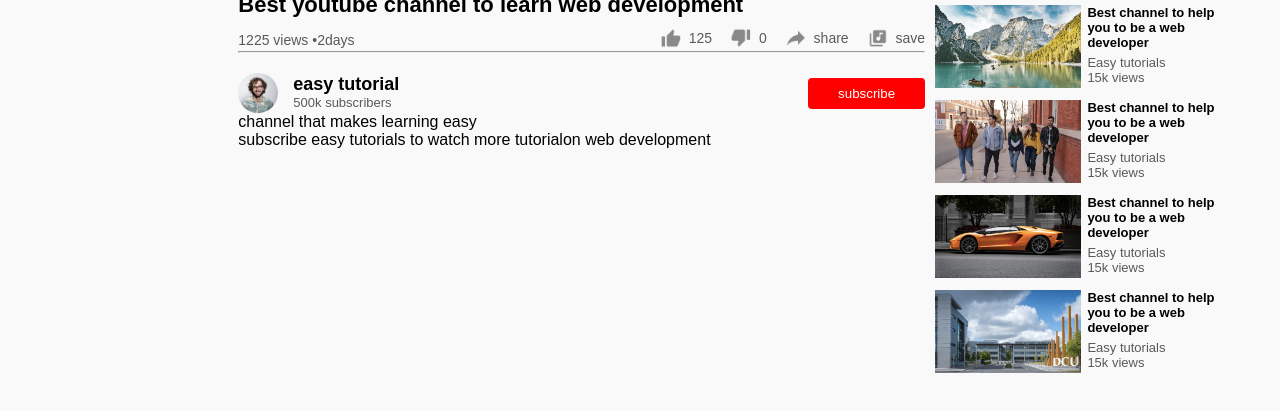
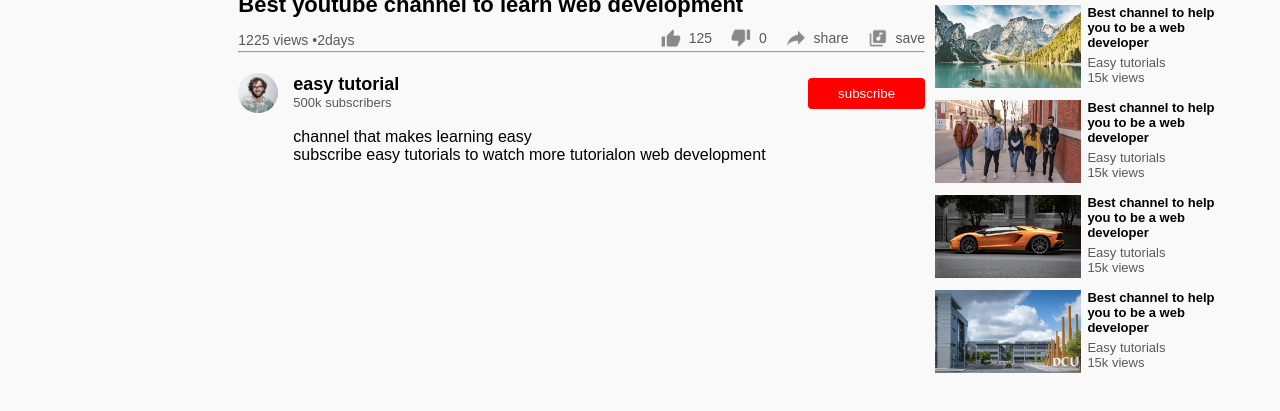
Before and after one commit to iamkaviyarasan/you-tube-html-css, a plain HTML site: page play video.html in a window 1280 px wide. Shown: the part 523-934 px from the top of the page. Drawn offline with Linux system fonts and the light colour scheme.

Commit message:
bug fixed

```diff
--- a/play video.html
+++ b/play video.html
@@ -83,7 +83,7 @@
                         </div>
                         <button type="button">subscribe</button>
                     </div>
-                    <div class=".vid-description">
+                    <div class="vid-description">
                         <p>channel that makes learning easy</p>
                         <p>subscribe easy tutorials to watch more tutorialon web development </p>
                     </div>
```
